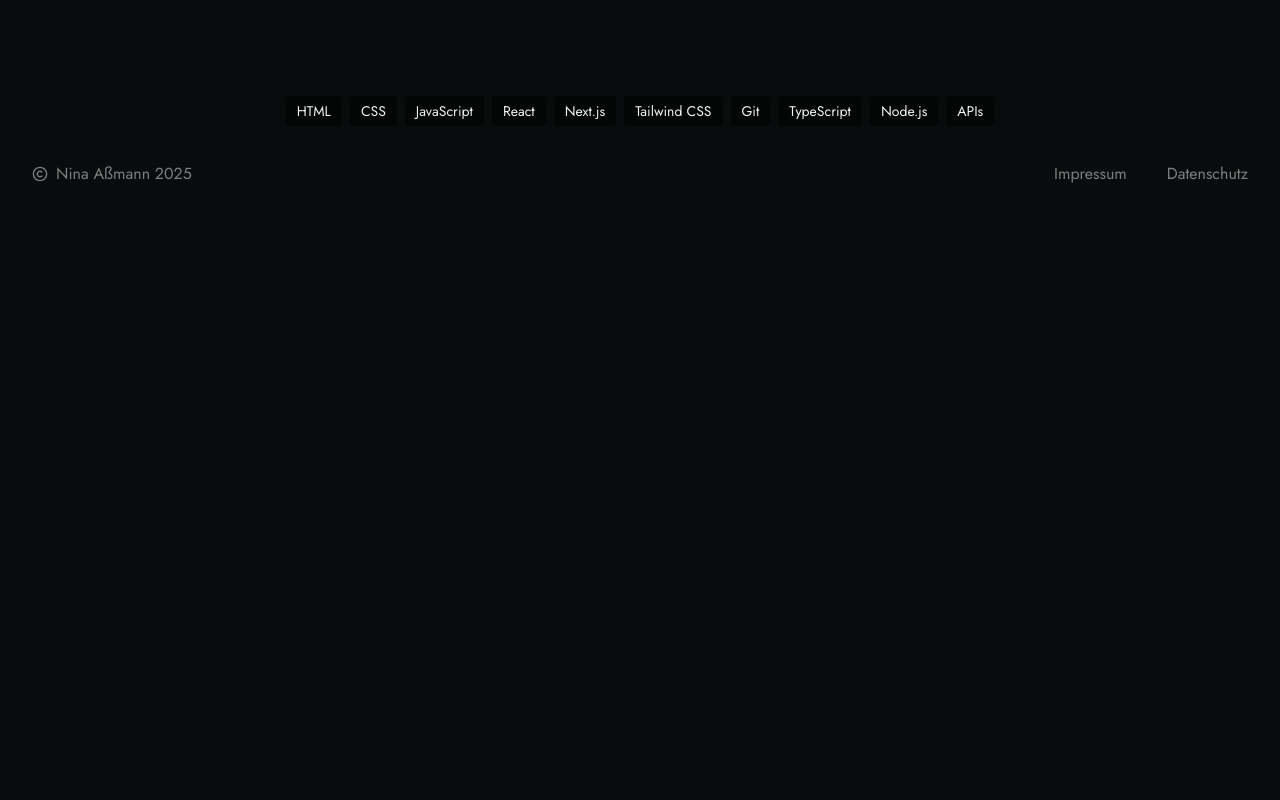
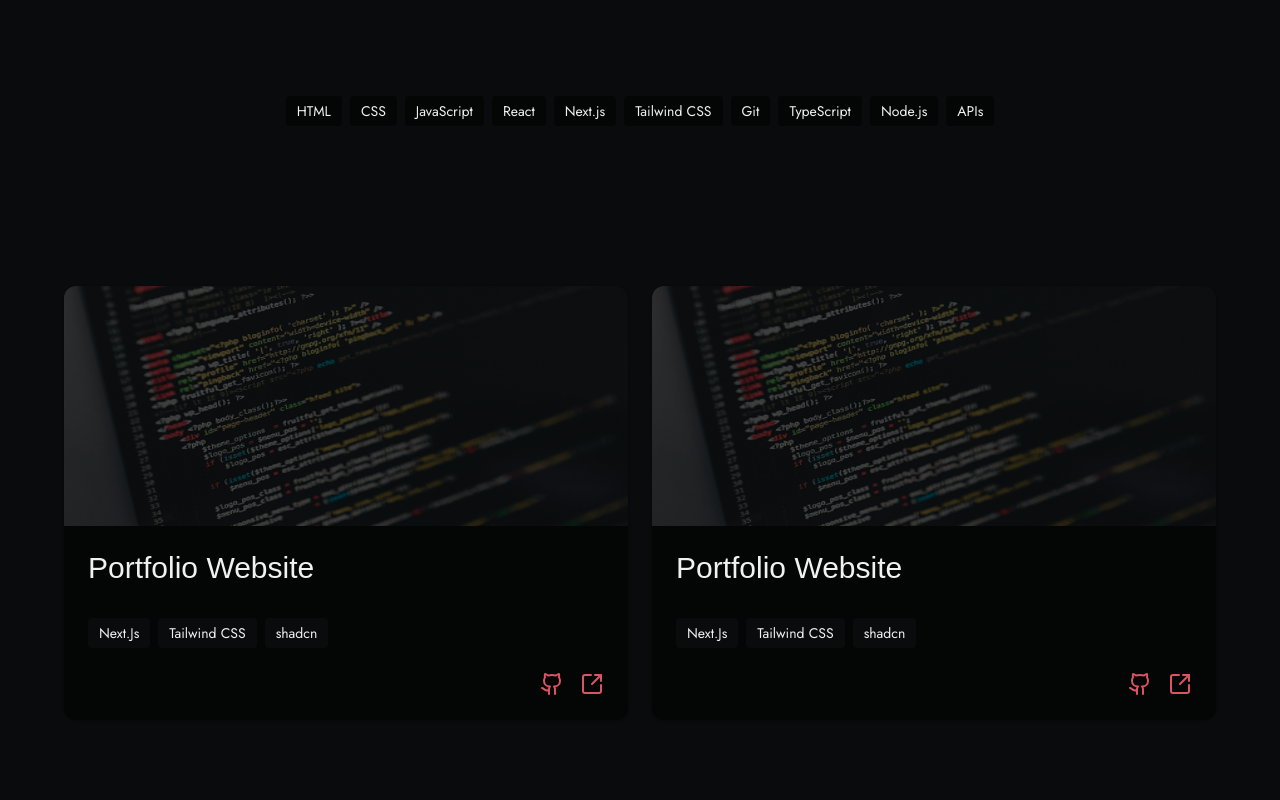
Before and after one commit to ninaassmann/portfolio-website, a Next.js app: page / in a window 1280 px wide. Shown: the part 700-1500 px from the top of the page. Before the commit the page ends 922 px from the top, so only its background shows below. Built offline with nearby package versions, Linux system fonts and the light colour scheme; a web font is replaced by a local one.

Commit message:
adjust ui

```diff
--- a/app/globals.css
+++ b/app/globals.css
@@ -182,5 +182,5 @@
 }
 
 .container {
-  @apply max-w-7xl mx-auto;
+  @apply max-w-6xl mx-auto;
 }
--- a/app/page.tsx
+++ b/app/page.tsx
@@ -1,3 +1,4 @@
+import Projects from "@/components/Projects";
 import Skills from "@/components/Skills";
 import { Button } from "@/components/ui/button";
 import Image from "next/image";
@@ -25,6 +26,7 @@ export default function Home() {
         <Button>Projekte entdecken</Button>
       </section>
       <Skills />
+      <Projects />
     </main>
   );
 }
--- a/components/ui/card.tsx
+++ b/components/ui/card.tsx
@@ -7,7 +7,7 @@ function Card({ className, ...props }: React.ComponentProps<"div">) {
     <div
       data-slot="card"
       className={cn(
-        "bg-card text-card-foreground flex flex-col gap-6 rounded-xl pb-6 shadow-sm overflow-clip max-w-lg w-full",
+        "bg-card text-card-foreground flex flex-col gap-6 rounded-xl pb-6 shadow-sm overflow-clip max-w-xl w-full",
         className
       )}
       {...props}
```
